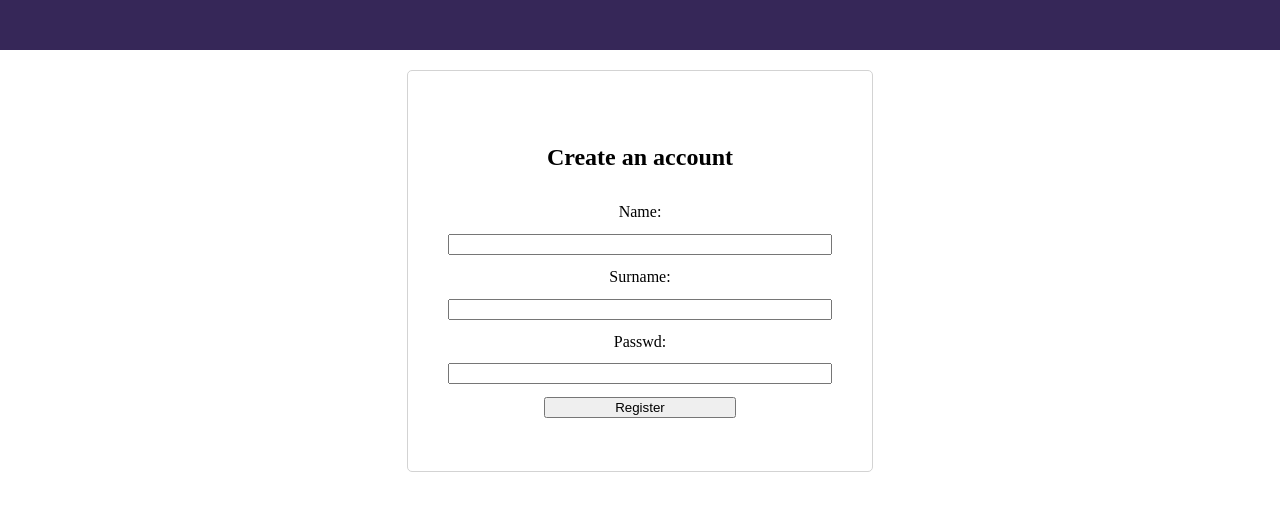
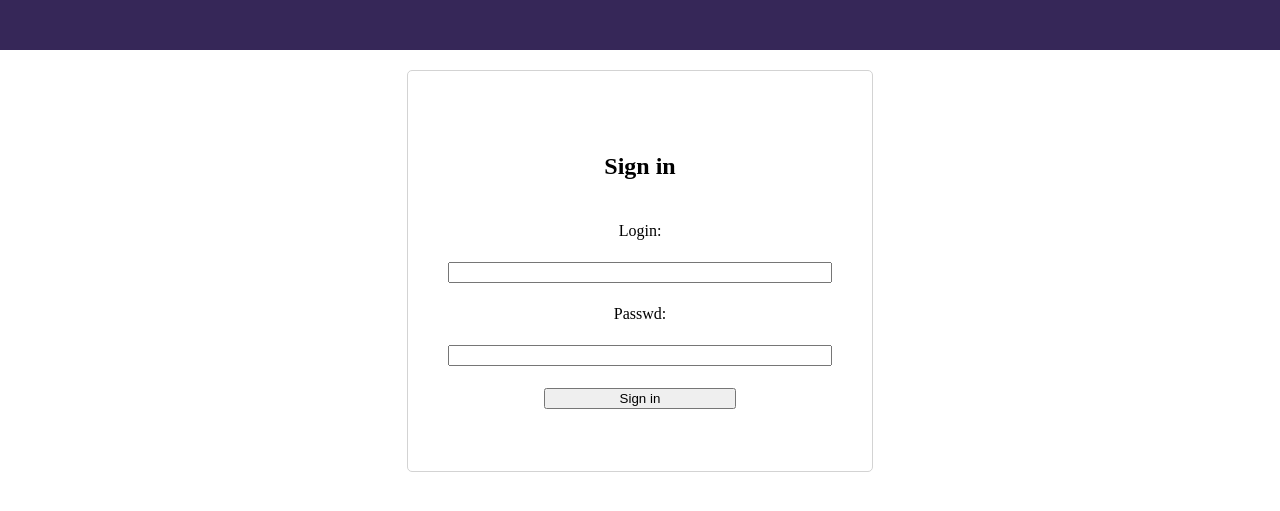
Before and after one commit to DoliaStarter/HamsterQuest, a Django app: page /sign_in in a window 1280 px wide. Shown: the top 511 px of the page. Run offline with Django 3.2, Linux system fonts and the light colour scheme.

Commit message:
Add sign in logic for form

```diff
--- a/hacknaquest/main/forms.py
+++ b/hacknaquest/main/forms.py
@@ -2,8 +2,16 @@ from django import forms
 
 
 class RegistrationForm(forms.Form):
+    action = "Register"
     name = forms.CharField(label="Name",
                            max_length=100)
-    login = forms.CharField(label="Surname",
+    login = forms.CharField(label="Login",
                             max_length=100)
     passwd = forms.CharField(widget=forms.PasswordInput)
+
+
+class SignInForm(forms.Form):
+    action = "Sign in"
+    login = forms.CharField(label="Login",
+                            max_length=100)
+    passwd = forms.CharField(widget=forms.PasswordInput)
--- a/hacknaquest/main/static/styles/main_page/auth.css
+++ b/hacknaquest/main/static/styles/main_page/auth.css
@@ -15,3 +15,15 @@ form [type=submit]{
     width: 50%;
     margin: 0 auto;
 }
+
+.alert{
+    display: block;
+    text-align: center;
+    padding: 10px 20px;
+    border: 1px solid darkred;
+    background-color: rgba(184, 8, 8, 0.397);
+    width: 40%;
+    margin: 10px auto;
+    border-radius: 5px;
+
+}
--- a/hacknaquest/main/templates/main_page/authentification.html
+++ b/hacknaquest/main/templates/main_page/authentification.html
@@ -7,10 +7,15 @@
 {% endblock %}
 
 {% block content %}
+{% if failed %}
+<div class="alert">
+    Wrong password or login!
+</div>
+{% endif %}
 <form action="{{ action }}" method="POST">
-    <h2>Create an account</h2>
+    <h2>{{ form.action|capfirst }}</h2>
     {% csrf_token %}
     {{ form }}
-    <input type="submit" value="Register">
+    <input type="submit" value="{{ form.action|capfirst }}">
 </form>
 {% endblock content %}
--- a/hacknaquest/main/views.py
+++ b/hacknaquest/main/views.py
@@ -1,6 +1,6 @@
 from django.shortcuts import render
 from django.http import HttpResponse, HttpResponseRedirect
-from .forms import RegistrationForm
+from .forms import RegistrationForm, SignInForm
 
 
 # Create your views here.
@@ -25,8 +25,16 @@ def register(request):
 
 
 def sign_in(request):
+    failed = False
     if request.method == 'POST':
-        return HttpResponseRedirect('user_cabinet/')
-    context = {'form': RegistrationForm(),
-               'action': request.build_absolute_uri()}
+        form = SignInForm(request.POST)
+        if form.is_valid():
+            data = form.cleaned_data
+            if data['passwd'] == '123':
+                return HttpResponseRedirect('user_cabinet/')
+            else:
+                failed = True
+    context = {'form': SignInForm(),
+               'action': request.build_absolute_uri(),
+               'failed': failed}
     return render(request, 'main_page/authentification.html', context)
```
